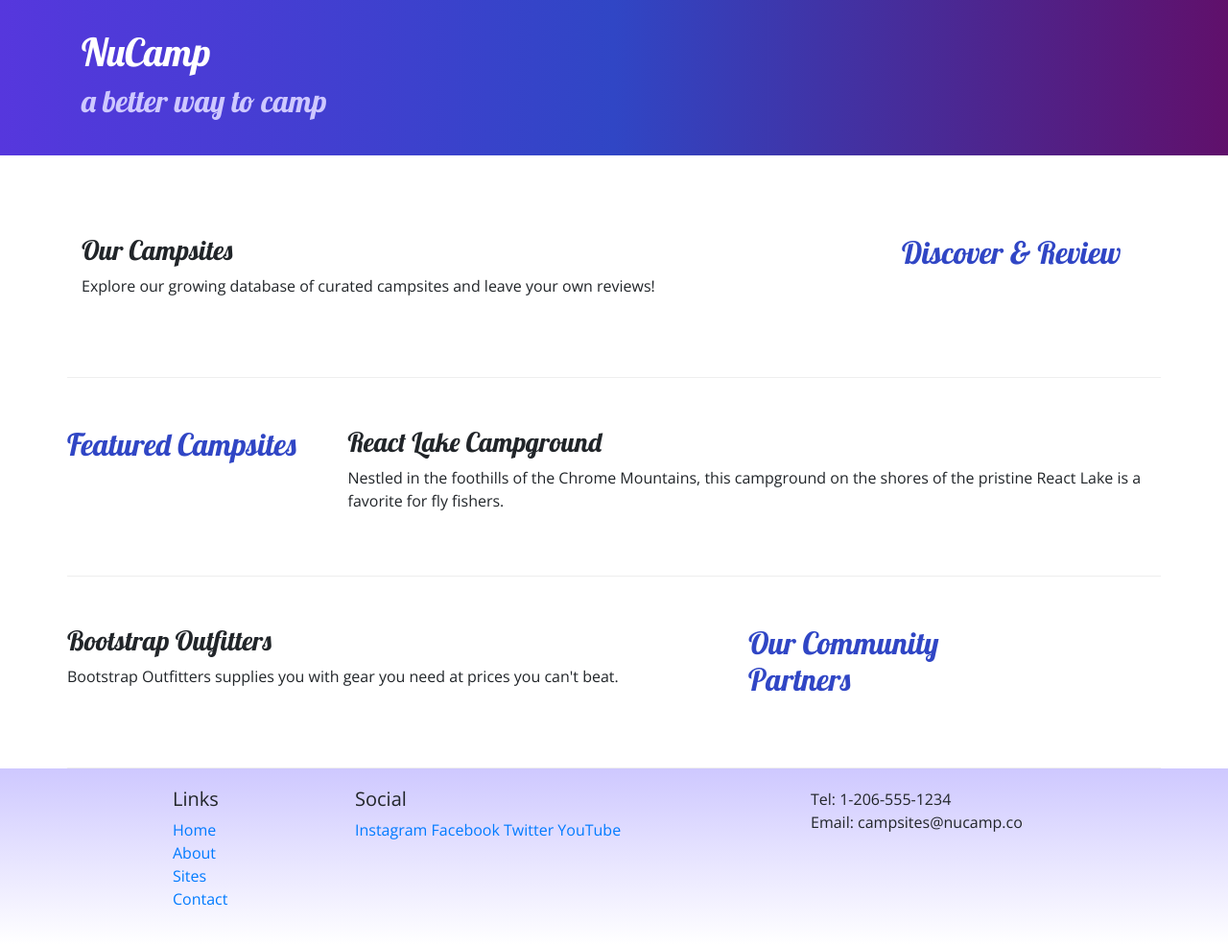
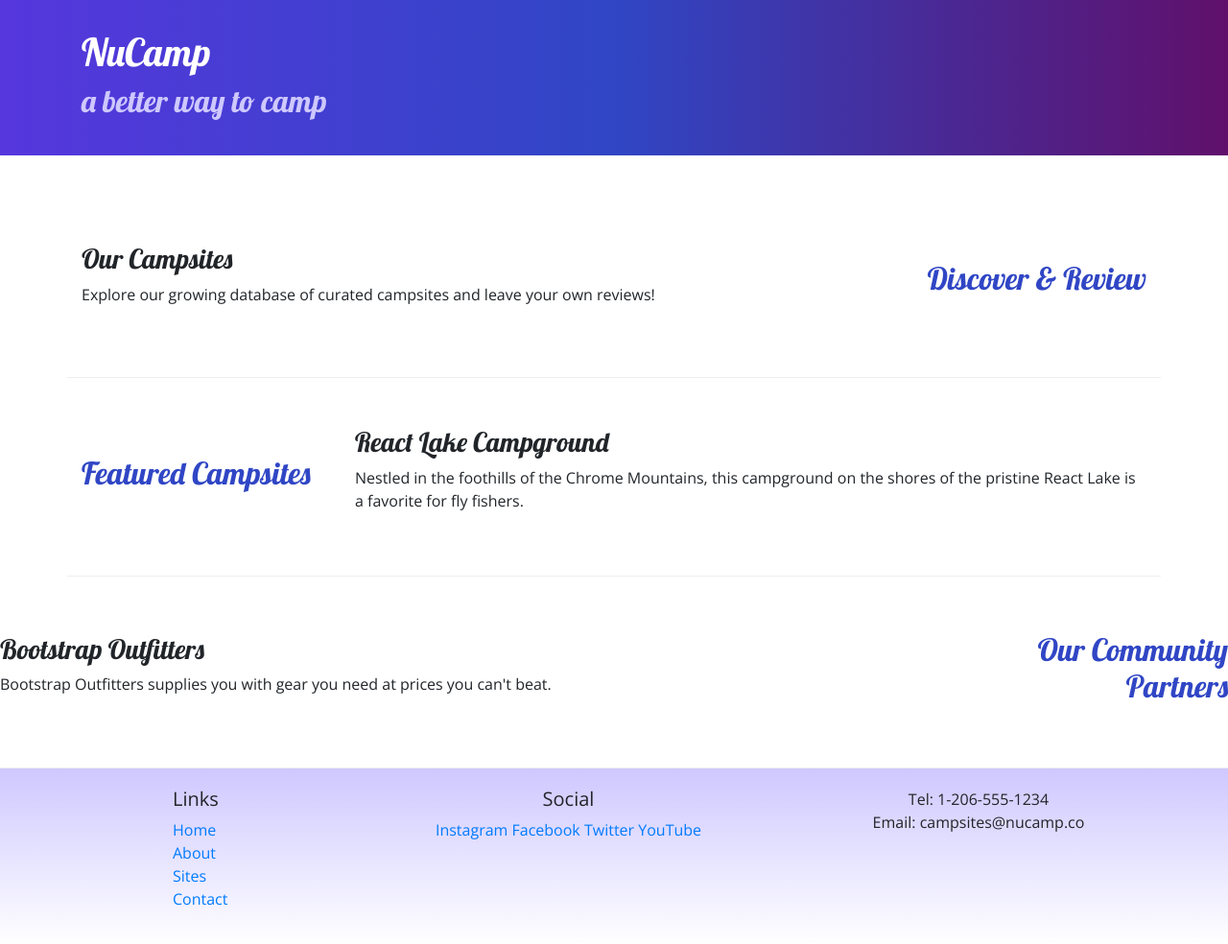
Before and after one commit to lorenhicks/bootstrap_project, a website: page index.html in a window 1280 px wide. Shown: the whole page at 96% size. Drawn offline with nearby package versions, Linux system fonts and the light colour scheme.

Commit message:
Alightment Classes Defined

```diff
--- a/index.html
+++ b/index.html
@@ -30,17 +30,16 @@
     </header>
 
     <div class="container">
-        <div class="row row-content">
+        <div class="row row-content align-items-center">
             <div class="col-sm-4 order-sm-last col-md-3">
-                <h2>Discover & Review</h2>
+                <h2 class="text-sm-right">Discover & Review</h2>
             </div>
             <div class="col">
                 <h3>Our Campsites</h3>
                 <p>Explore our growing database of curated campsites and leave your own reviews!</p>
             </div>
         </div>
-        <div class="row row-content">
-            <div class="row">
+        <div class="row row-content align-items-center">
                 <div class="col-sm-4 col-md-3">
                     <h2>Featured Campsites</h2>
                 </div>
@@ -52,10 +51,9 @@
                 </div>
             </div>
         </div>
-        <div class="row row-content">
-            <div class="row">
+        <div class="row row-content align-items-center">
                 <div class="col-sm-4 order-sm-last col-md-3">
-                    <h2>Our Community Partners</h2>
+                    <h2 class="text-sm-right">Our Community Partners</h2>
                 </div>
                 <div class="col">
                     <h3>Bootstrap Outfitters</h3>
@@ -76,14 +74,14 @@
                         <li><a href="#">Contact</a></li>
                     </ul>
                 </div>
-                <div class="col-6 col-sm-5">
+                <div class="col-6 col-sm-5 text-center">
                     <h5>Social</h5>
                     <a href="http://instagram.com/">Instagram</a>
                     <a href="http://facebook.com/">Facebook</a>
                     <a href="http://twitter.com/">Twitter</a>
                     <a href="http://youtube.com/">YouTube</a>
                 </div>
-                <div class="col-sm-4">
+                <div class="col-sm-4 text-center">
                     Tel: 1-206-555-1234<br />
                     Email: campsites@nucamp.co
                 </div>
```
